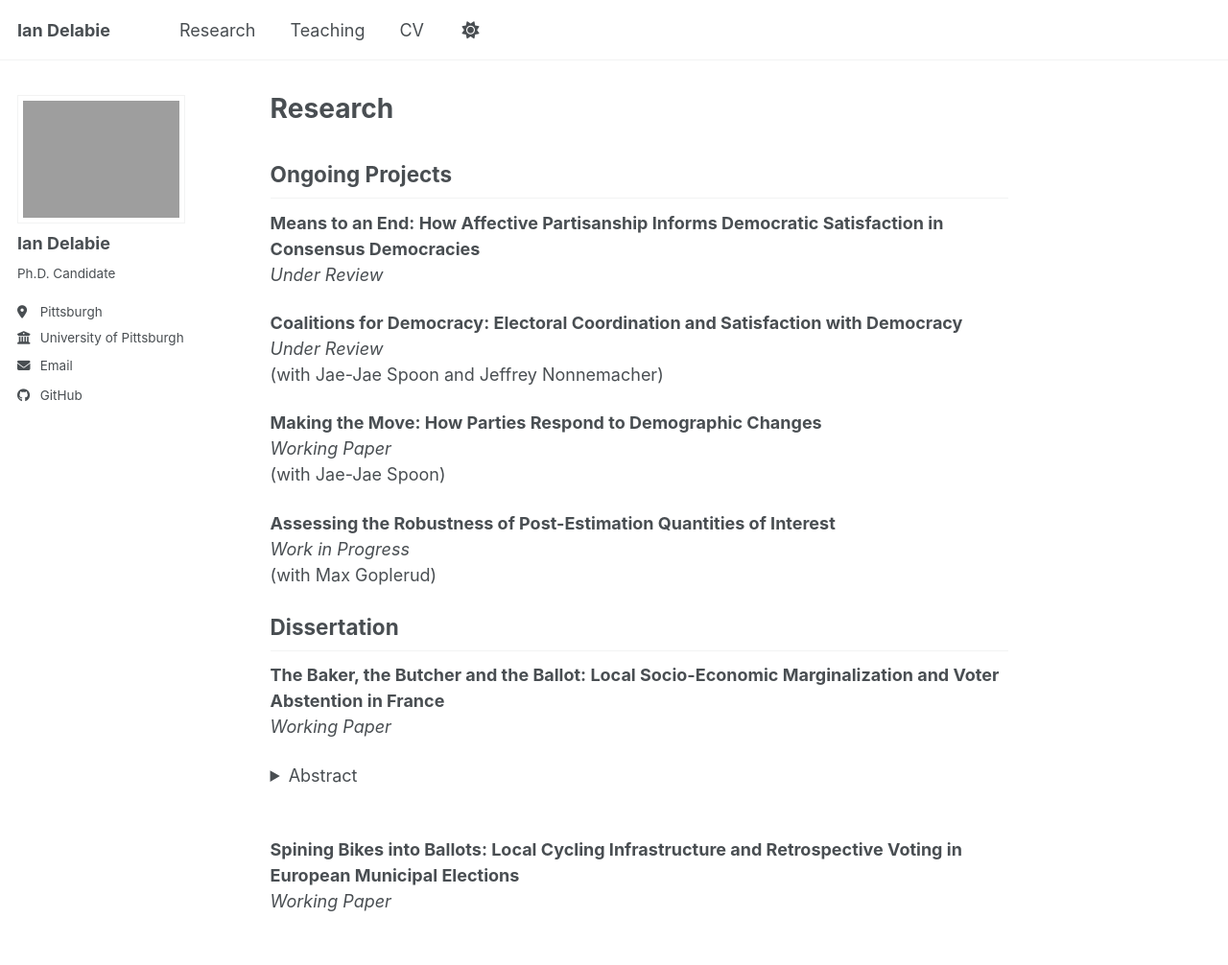
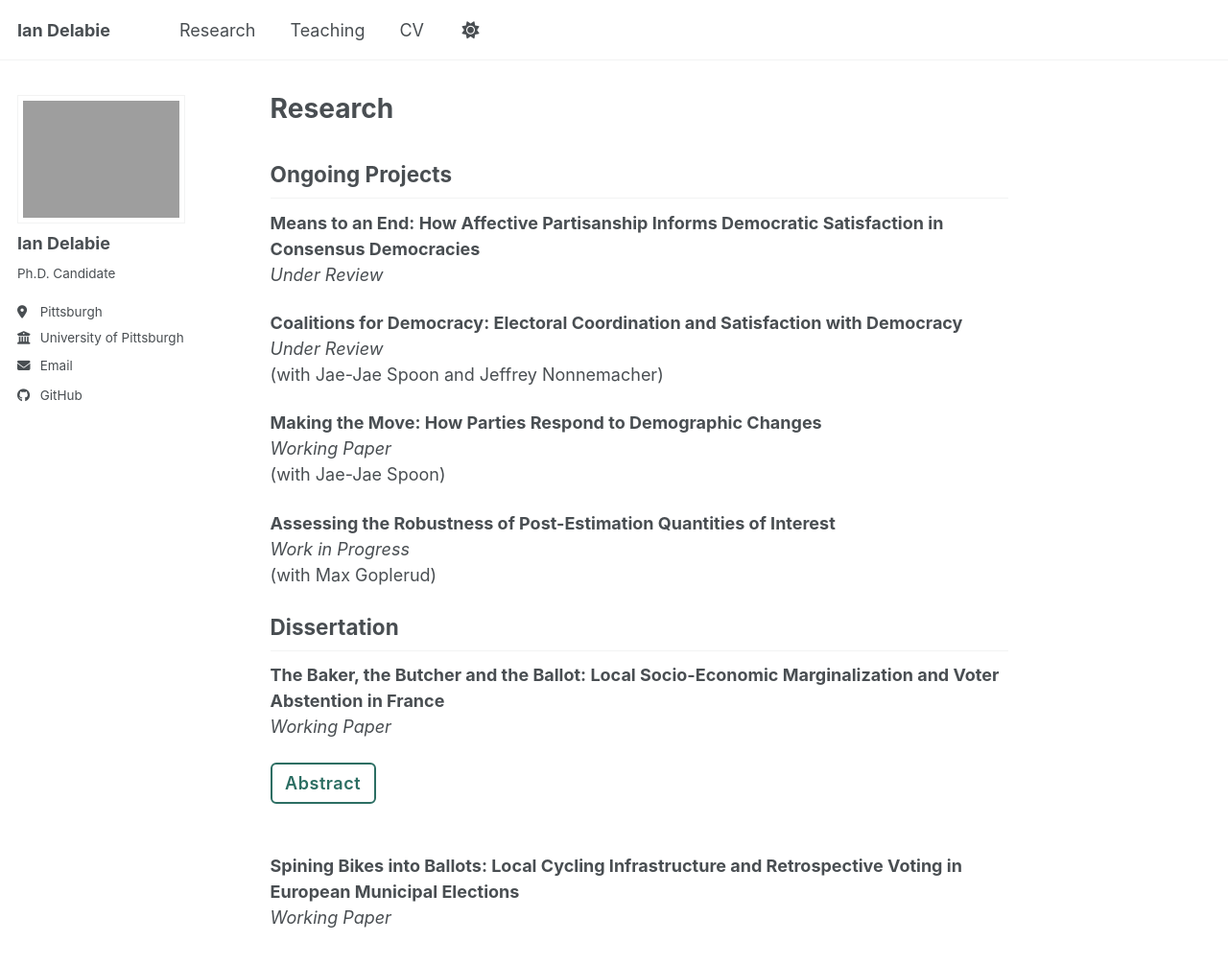
Before and after one commit to idelabie/idelabie.github.io, a Jekyll site: the page built from _pages/research.md, in a window 1280 px wide and 1212 px high. Shown: the top 1006 px of the window at 96% size. Built offline with Jekyll 4.4.1, drawn with Linux system fonts in a browser that asks for light colours; a script bundle is joined from its source files by our own code; library files that are not in the unit come from our copies.

Commit message:
Update _base.scss

```diff
--- a/_sass/layout/_base.scss
+++ b/_sass/layout/_base.scss
@@ -364,3 +364,25 @@ b, i, strong, em, blockquote, p, q, span, figure, img, h1, h2, header, input, a,
       display: none;
     }
   }
+
+
+
+details summary {
+  display: inline-block;
+  cursor: pointer;
+  border: 2px solid #2c6e63;
+  color: #2c6e63;
+  padding: 0.35rem 0.75rem;
+  border-radius: 6px;
+  font-weight: 600;
+  letter-spacing: 0.03em;
+  list-style: none;
+}
+
+details summary::-webkit-details-marker {
+  display: none;
+}
+
+details[open] summary {
+  margin-bottom: 0.5rem;
+}
```
